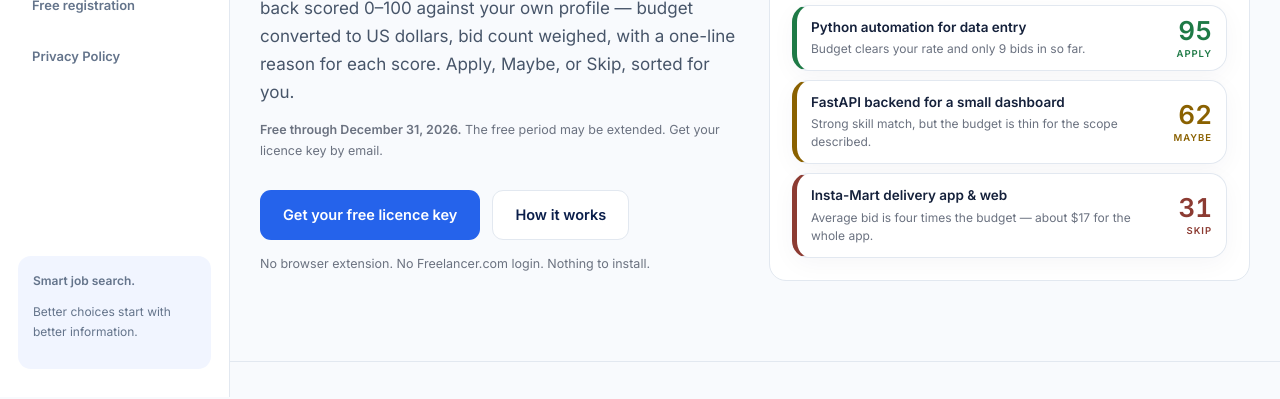
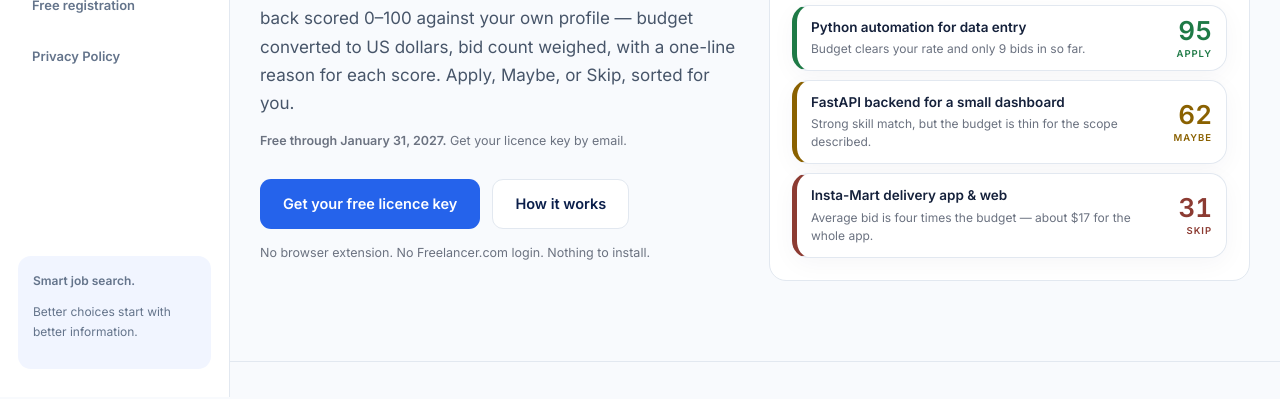
Before and after one commit to DoubleMOON-JP/Upwork-JobSearch, a plain HTML site: page frontend/landing_freelancer.html in a window 1280 px wide. Shown: the part 403-802 px from the top of the page. Drawn offline with Linux system fonts and the light colour scheme.

Commit message:
Add files via upload

```diff
--- a/frontend/landing_freelancer.html
+++ b/frontend/landing_freelancer.html
@@ -329,7 +329,7 @@
         bid count weighed, with a one-line reason for each score.
         Apply, Maybe, or Skip, sorted for you.
       </p>
-      <p class="hero-note"><strong>Free through December 31, 2026.</strong> The free period may be extended. Get your licence key by email.</p><div class="hero-actions">
+      <p class="hero-note"><strong>Free through January 31, 2027.</strong> Get your licence key by email.</p><div class="hero-actions">
         <a class="btn btn-primary" href="/signup">Get your free licence key</a>
         <a class="btn btn-ghost" href="#how">How it works</a>
       </div>
@@ -539,7 +539,7 @@ Registered Users &nbsp; Copyright ©
       <p class="kicker">Questions</p>
       <h3>Before you sign up.</h3>
     </div>
-    <div class="faq"><details><summary>Which platforms are supported?</summary><p>Upwork and Freelancer.com.</p></details><details><summary>Is MOONpicker free?</summary><p>Free through December 31, 2026. The free period may be extended. Register with your email to receive a licence key.</p></details><details><summary>Does MOONpicker apply for me?</summary><p>No. MOONpicker never submits proposals and never signs in to your job board account. You decide and apply yourself.</p></details>
+    <div class="faq"><details><summary>Which platforms are supported?</summary><p>Upwork and Freelancer.com.</p></details><details><summary>Is MOONpicker free?</summary><p>Free through January 31, 2027. Register with your email to receive a licence key.</p></details><details><summary>Does MOONpicker apply for me?</summary><p>No. MOONpicker never submits proposals and never signs in to your job board account. You decide and apply yourself.</p></details>
       <details>
         <summary>Does this break Freelancer.com's terms of service?</summary>
         <p>No. There is no extension, no scraping and no automated access to Freelancer.com. You copy text yourself, the same way you would copy it into a notes app, and paste it here. Your Freelancer.com account is never touched.</p>
```
Also changed, not shown: frontend/hub.html (+1 -1 lines), frontend/landing_upwork.html (+2 -2 lines), frontend/signup.html (+1 -1 lines).
